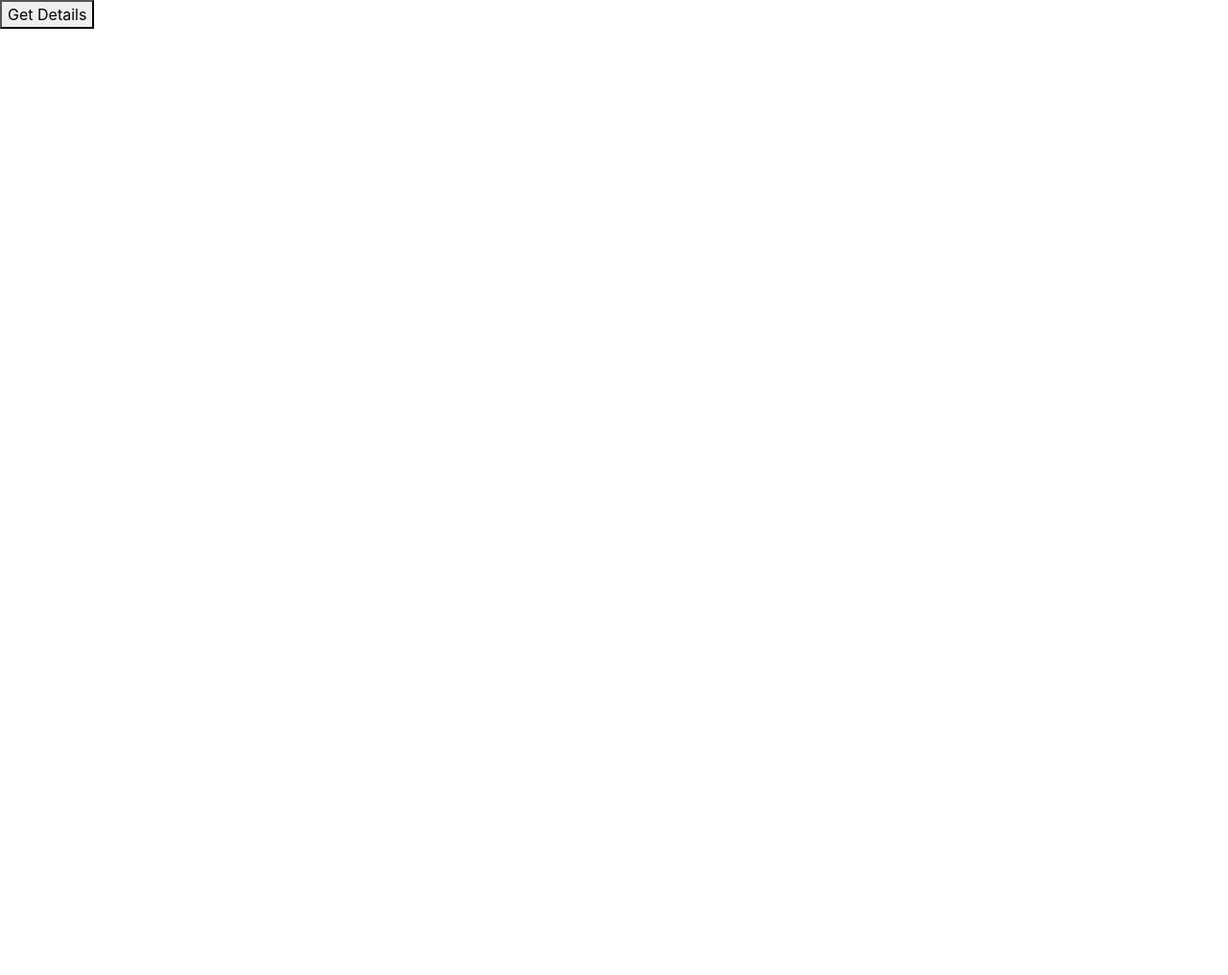
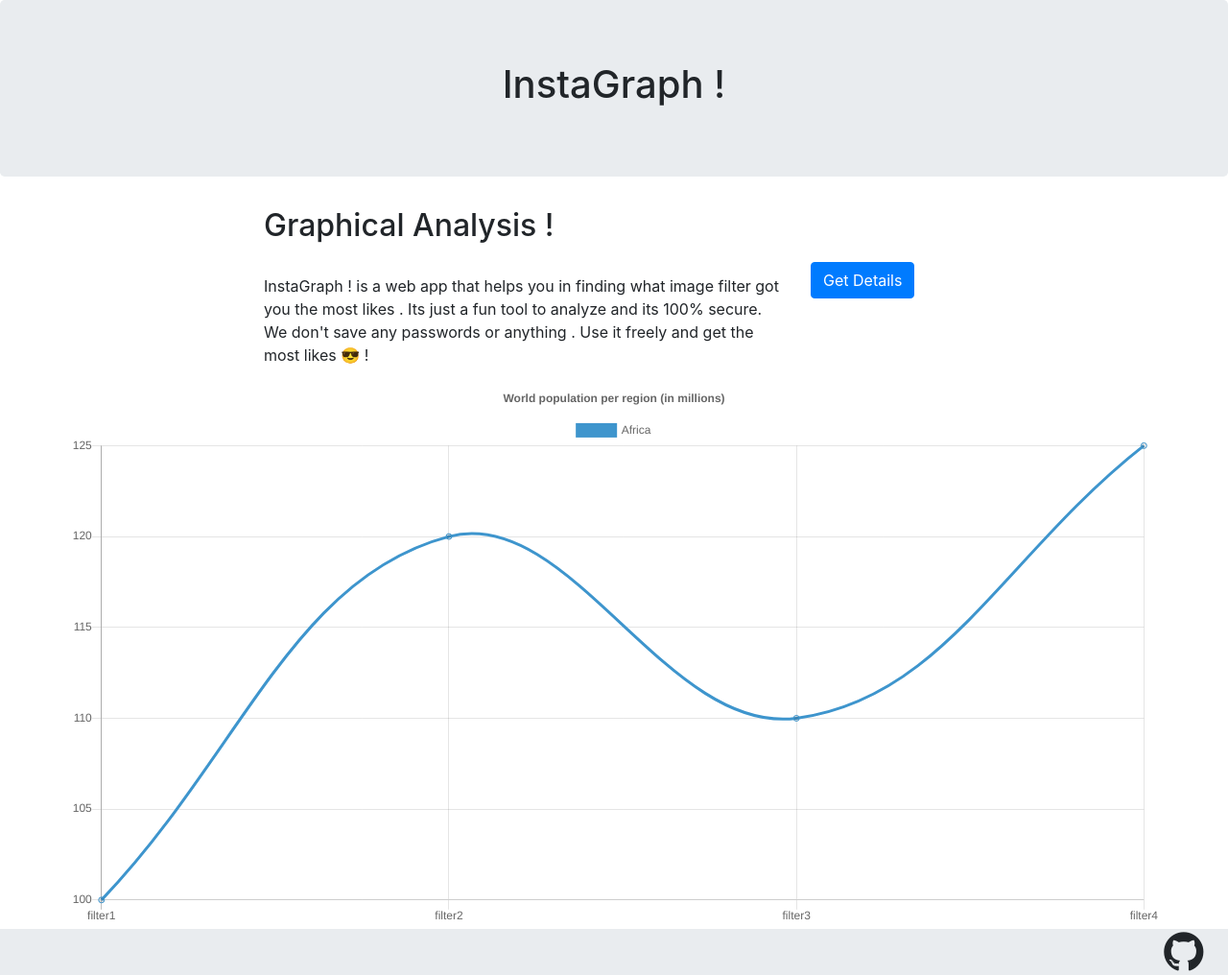
Before and after one commit to AnkDos/insta_graph, a plain HTML site: page index.html in a window 1280 px wide. Shown: the whole page at 96% size. Before the commit the page ends 800 px from the top, so only its background shows below. Drawn offline with nearby package versions, Linux system fonts and the light colour scheme.

Commit message:
basic design done

```diff
--- a/css/style.css
+++ b/css/style.css
@@ -0,0 +1,61 @@
+body{
+  font-family: sans-serif ;
+  height:auto;
+  overflow: auto;
+}
+.loader {
+    border: 16px solid #f3f3f3;
+    border-radius: 50%;
+    border-top: 16px solid #3498db;
+    width: 120px;
+    height: 120px;
+    -webkit-animation: spin 2s linear infinite;
+    animation: spin 2s linear infinite;
+  }
+
+
+  @-webkit-keyframes spin {
+    0% { -webkit-transform: rotate(0deg); }
+    100% { -webkit-transform: rotate(360deg); }
+  }
+
+  @keyframes spin {
+    0% { transform: rotate(0deg); }
+    100% { transform: rotate(360deg); }
+  }
+
+
+  .jumbotron{
+    background-color: aqua ;
+  }
+.footer{
+  position: 'fixed';
+  margin-bottom: 0rem ;
+  background-color: #e9ecef ;
+}
+
+@media only screen and (min-width: 300px) and (max-width: 650px) {
+  #git{
+    font-size:300%;
+    margin-right: 5%;
+  }
+}
+
+
+@media only screen and (min-width: 700px)  {
+  #gen_button{
+    margin-top: 5%;
+  }
+}
+
+#git{
+  font-size:300%;
+  margin-right: 2%;
+}
+
+canvas {
+  -moz-user-select: none;
+  -webkit-user-select: none;
+  -ms-user-select: none;
+  overflow: auto;
+}
--- a/index.html
+++ b/index.html
@@ -1,24 +1,67 @@
 <!DOCTYPE html>
+
 <head>
-<script src = "js/script.js"></script>
-<link rel = "stylesheet" href = "css/style.css">
-<link rel="stylesheet" href="https://maxcdn.bootstrapcdn.com/bootstrap/4.0.0/css/bootstrap.min.css" integrity="sha384-Gn5384xqQ1aoWXA+058RXPxPg6fy4IWvTNh0E263XmFcJlSAwiGgFAW/dAiS6JXm" crossorigin="anonymous">
-
+    <script src="js/script.js"></script>
+    <link rel="stylesheet" href="css/style.css">
+    <link rel="stylesheet" href="https://maxcdn.bootstrapcdn.com/bootstrap/4.0.0/css/bootstrap.min.css"
+        integrity="sha384-Gn5384xqQ1aoWXA+058RXPxPg6fy4IWvTNh0E263XmFcJlSAwiGgFAW/dAiS6JXm" crossorigin="anonymous">
+    <meta name="viewport" content="width=device-width, initial-scale=1">
+    <link rel="stylesheet" href="https://cdnjs.cloudflare.com/ajax/libs/font-awesome/4.7.0/css/font-awesome.min.css">
+    <script src="https://cdn.jsdelivr.net/npm/chart.js@2.8.0"></script>
 </head>
 
-<body onload = "get_access_token()">
+<body onload="create_graph()">
 
-    <a href ="https://api.instagram.com/oauth/authorize/?client_id=f922dc8994614bfcbbca7af4242ec61f&redirect_uri=https://instagraph.netlify.com&response_type=token">
-        <button type="button">  Get Details </button>
-    </a>
+    <div class="jumbotron text-center">
+        <h1> InstaGraph ! </h1>
+    </div>
+
+
+
+    <div class="container">
+
+
+        <div class="row">
+            <div class="col-sm-2"></div>
+            <div class="col-sm-6">
+                <h2> Graphical Analysis !</h2>
+                <br>
+                <blockquote>
+
+                    InstaGraph ! is a web app that helps you in finding what image filter got you the most likes . Its
+                    just a fun tool to analyze and its 100% secure.
+                    We don't save any passwords or anything . Use it freely and get the most likes &#128526; !
+                </blockquote>
+            </div>
+            <div class="col-sm-4" id="gen_button">
+                <a
+                    href="https://api.instagram.com/oauth/authorize/?client_id=f922dc8994614bfcbbca7af4242ec61f&redirect_uri=https://instagraph.netlify.com&response_type=token">
+                    <button type="button" class="btn btn-primary"> Get Details </button>
+                </a>
+            </div>
+        </div>
+
+
+        <div class = "row" id = "loader" hidden>
+              <div class = "col-4"> </div>
+              <div class = "col-4"><div class = "loader"></div></div>
+        </div>
+
+        <div class = "row" id = "graph">
+                <div style="width:100%">
+                        <canvas id='canvas'></canvas>
+
+                </div>
+
+        </div>
 
 
 
 
-
-    <script src="https://code.jquery.com/jquery-3.2.1.slim.min.js" integrity="sha384-KJ3o2DKtIkvYIK3UENzmM7KCkRr/rE9/Qpg6aAZGJwFDMVNA/GpGFF93hXpG5KkN" crossorigin="anonymous"></script>
-    <script src="https://cdnjs.cloudflare.com/ajax/libs/popper.js/1.12.9/umd/popper.min.js" integrity="sha384-ApNbgh9B+Y1QKtv3Rn7W3mgPxhU9K/ScQsAP7hUibX39j7fakFPskvXusvfa0b4Q" crossorigin="anonymous"></script>
-    <script src="https://maxcdn.bootstrapcdn.com/bootstrap/4.0.0/js/bootstrap.min.js" integrity="sha384-JZR6Spejh4U02d8jOt6vLEHfe/JQGiRRSQQxSfFWpi1MquVdAyjUar5+76PVCmYl" crossorigin="anonymous"></script>
+    </div>
+      <div class ="footer text-right" >
+        <i class="fa fa-github" aria-hidden="true" id="git"></i>
+      </div>
 </body>
 
 </html>
--- a/js/script.js
+++ b/js/script.js
@@ -1,3 +1,7 @@
+
+
+
+
 
 function get_access_token(){
 
@@ -12,12 +16,49 @@ function get_access_token(){
           document.cookie = JSON.stringify(cookie_json);
           console.log(access_token);
           return access_token ;
+      }else{
+           return null ;
       }
      }
-     else{
+     else if(load_cookie.indexOf(':') != -1){
           get_token = JSON.parse(load_cookie);
           console.log("reached");
           console.log(get_token.at);
           return get_token.at;
           }
-     }
+     else{
+          return null ;
+          }
+
+}
+
+function create_graph(){
+
+      access_token = get_access_token();
+
+
+
+          new Chart(document.getElementById("canvas"), {
+               type: 'line',
+               data: {
+                 labels: ['filter1','filter2' , 'filter3','filter4'],
+                 datasets: [{
+                     data: [100,120,110,125],
+                     label: "Africa",
+                     borderColor: "#3e95cd",
+                     fill: false
+                   }
+                 ]
+               },
+               options: {
+                  responsive: true,
+                 title: {
+
+                   display: true,
+                   text: 'World population per region (in millions)'
+                 }
+               }
+             });
+
+
+      }
```
